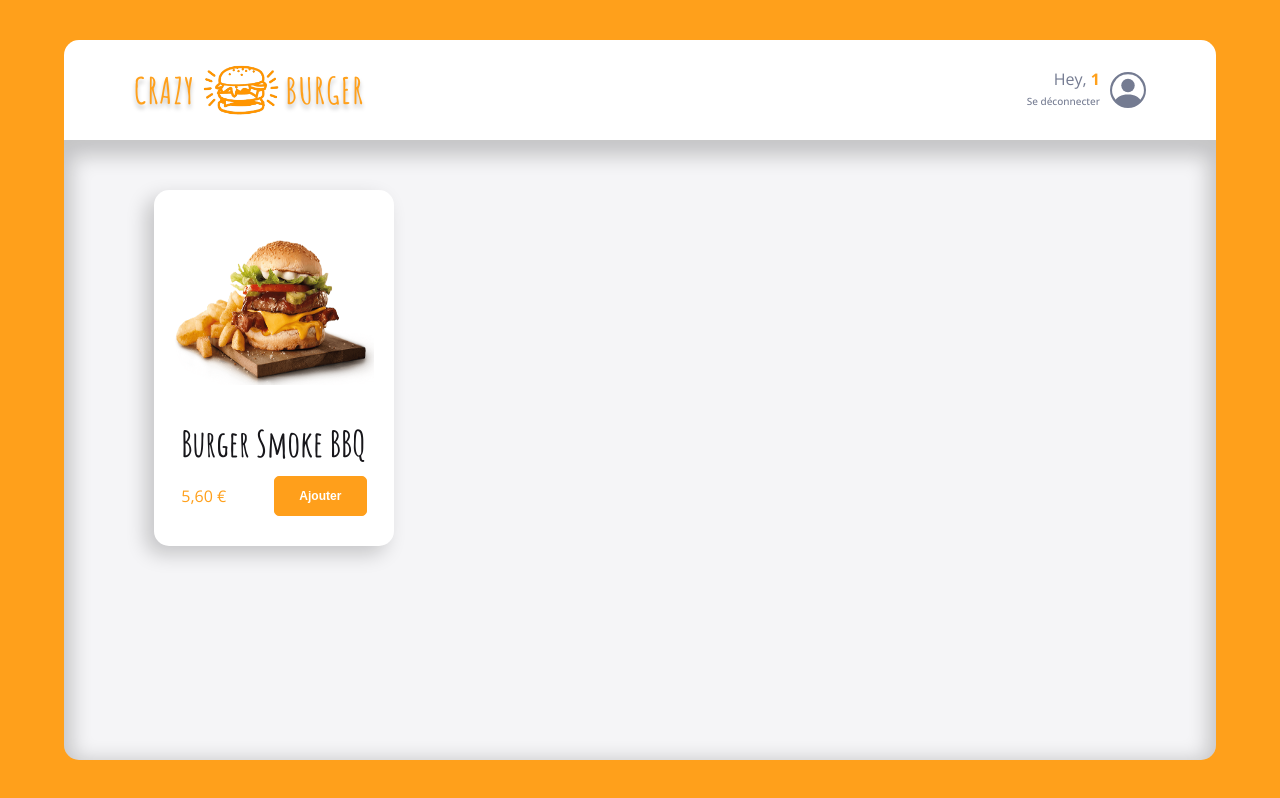
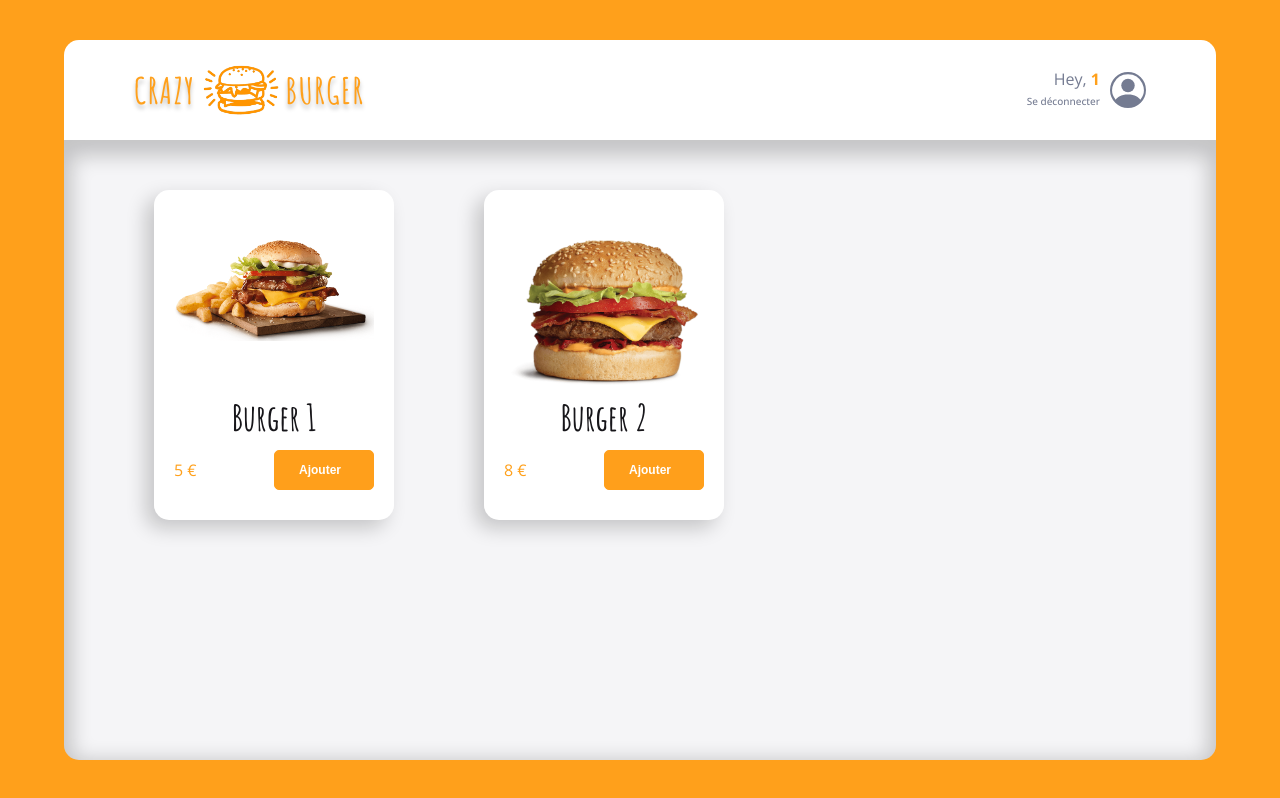
Before and after one commit to ChokDee-Sam/Crazee-Burger, a React (Vite) app: page /order/1 in a window 1280 px wide. Built offline with nearby package versions, Linux system fonts and the light colour scheme.

Commit message:
✨ F05 : Cards and Card

```diff
--- a/src/components/pages/order/Boxes.jsx
+++ /dev/null
@@ -1,92 +0,0 @@
-import PrimaryButton from "../../reusableUi/PrimaryButton.jsx"
-
-export default function Boxes() {
-  return (
-    <BoxesStyled>
-      <div className="card">
-        <img src="/images/burger1.png" alt="burger1" />
-
-        <div className="card-infos">
-          <div className="title">Burger Smoke BBQ</div>
-          <div className="CTA">
-            <div className="price">5,60 €</div>
-            <PrimaryButton label={"Ajouter"} className={"size"} />
-          </div>
-        </div>
-      </div>
-    </BoxesStyled>
-  )
-}
-
-import styled from "styled-components"
-const BoxesStyled = styled.div`
-  display: grid;
-  grid-template-columns: 1fr 1fr 1fr 1fr;
-  /* grid-template-columns: repeat(auto-fit, minmax(140px, 20%)); */
-  /* grid-template-rows: auto; */
-  width: 100%;
-  row-gap: 60px;
-  column-gap: 90px;
-  place-items: center;
-  /* padding: 50px 90px; */
-
-  .card {
-    display: flex;
-    flex-direction: column;
-    justify-content: center;
-    align-items: center;
-
-    background-color: #0004ff;
-    border-radius: 15px;
-    background: #fff;
-    box-shadow: -8px 8px 20px 0px rgba(0, 0, 0, 0.2);
-    /* width: 240px;
-    height: 330px; */
-    padding: 50px 20px 30px 20px;
-    gap: 35px;
-
-    img {
-      width: 200px;
-      height: 145px;
-      margin: 0 auto;
-    }
-
-    .card-infos {
-      .title {
-        color: #17161a;
-        font-family: Amatic SC;
-        font-size: 36px;
-        font-style: normal;
-        font-weight: 700;
-        line-height: normal;
-
-        margin-bottom: 10px;
-      }
-
-      .CTA {
-        display: flex;
-        align-items: center;
-        justify-content: space-between;
-        /* height: 30px; */
-
-        .price {
-          color: #ffa01b;
-          font-family: Open Sans;
-          font-size: 16px;
-          font-style: normal;
-          font-weight: 400;
-          line-height: 22px; /* 137.5% */
-        }
-        /* :first-child {
-          width: 50%;
-        } */
-
-        .size {
-          width: 50%;
-          height: 40px;
-          font-size: 12px;
-        }
-      }
-    }
-  }
-`
--- /dev/null
+++ b/src/components/pages/order/Card.jsx
@@ -0,0 +1,106 @@
+import PrimaryButton from "../../reusableUi/PrimaryButton.jsx"
+import { fakeMenu1 } from "../../../fakeData/fakeMenu.js"
+import styled from "styled-components"
+
+export default function Card() {
+  return fakeMenu1.map((el, index) => (
+    <CardStyled key={index}>
+      <div className="card-image">
+        <img src={el.imageSource} alt={el.title} />
+      </div>
+
+      <div className="card-infos">
+        <div className="title">{el.title}</div>
+        <div className="CTA">
+          <div className="price">{Math.round(el.price)} €</div>
+          <PrimaryButton label={"Ajouter"} className={"size"} />
+        </div>
+      </div>
+    </CardStyled>
+  ))
+
+  // <CardStyled>
+  //   <img src="/images/burger1.png" alt="burger1" />
+  //   <div className="card-infos">
+  //     <div className="title">Burger Smoke BBQ</div>
+  //     <div className="CTA">
+  //       <div className="price">5,60 €</div>
+  //       <PrimaryButton label={"Ajouter"} className={"size"} />
+  //     </div>
+  //   </div>
+  // </CardStyled>
+}
+
+const CardStyled = styled.div`
+  display: flex;
+  flex-direction: column;
+  justify-content: space-between;
+  /* align-items: center; */
+
+  background-color: #0004ff;
+  border-radius: 15px;
+  background: #fff;
+  box-shadow: -8px 8px 20px 0px rgba(0, 0, 0, 0.2);
+  width: 240px;
+  height: 330px;
+  padding: 50px 20px 30px 20px;
+  /* gap: 35px; */
+
+  .card-image {
+    /* width: 100%; */
+    /* height: 145px; */
+    display: flex;
+    justify-content: center;
+
+    img {
+      max-width: 100%;
+      max-height: 145px;
+      /* max-width: 200px;
+      max-height: 145px; */
+      margin: 0 auto;
+
+      /* margin: 0 auto; */
+    }
+  }
+
+  .card-infos {
+    width: 100%;
+
+    .title {
+      color: #17161a;
+      font-family: Amatic SC;
+      font-size: 36px;
+      font-style: normal;
+      font-weight: 700;
+      line-height: normal;
+      text-align: center;
+
+      margin-bottom: 10px;
+    }
+
+    .CTA {
+      display: flex;
+      align-items: center;
+      justify-content: space-between;
+      /* height: 30px; */
+
+      .price {
+        color: #ffa01b;
+        font-family: Open Sans;
+        font-size: 16px;
+        font-style: normal;
+        font-weight: 400;
+        line-height: 22px; /* 137.5% */
+      }
+      /* :first-child {
+          width: 50%;
+        } */
+
+      .size {
+        width: 50%;
+        height: 40px;
+        font-size: 12px;
+      }
+    }
+  }
+`
--- /dev/null
+++ b/src/components/pages/order/Cards.jsx
@@ -0,0 +1,21 @@
+import styled from "styled-components"
+import Card from "./Card.jsx"
+
+export default function Cards() {
+  return (
+    <CardsStyled>
+      <Card />
+    </CardsStyled>
+  )
+}
+
+const CardsStyled = styled.div`
+  display: grid;
+  grid-template-columns: 1fr 1fr 1fr 1fr;
+  /* grid-template-columns: repeat(auto-fit, minmax(140px, 20%)); */
+  /* grid-template-rows: auto; */
+  width: 100%;
+  row-gap: 60px;
+  column-gap: 90px;
+  place-items: center;
+`
--- a/src/components/pages/order/Main.jsx
+++ b/src/components/pages/order/Main.jsx
@@ -1,6 +1,6 @@
 import styled from "styled-components"
 import { theme } from "../../../theme"
-import Boxes from "./Boxes"
+import Boxes from "./Cards"
 
 export default function Main() {
   return (
@@ -20,7 +20,7 @@ const MainStyled = styled.div`
   width: 100%;
   /* margin: 0 auto; */
 
-  /* height: calc(95vh-10vh); */
+  height: calc(95vh-10vh);
   /* background: #73b7e1; */
   padding: 50px 90px;
 
--- a/src/components/reusableUi/PrimaryButton.jsx
+++ b/src/components/reusableUi/PrimaryButton.jsx
@@ -13,18 +13,18 @@ export default function PrimaryButton({ label, Icon, className }) {
 
 const PrimaryButtonStyled = styled.button`
   display: flex;
-  /* display: inline-flex; */
+ */
   justify-content: center;
   align-items: center;
   /* position: relative; */
 
   width: 100%;
-  height: 100%;
   /* padding: 18px; */
 
   /* white-space: nowrap; */
   text-decoration: none;
   line-height: 1;
+  cursor: pointer;
 
   padding: 18px 24px;
 
```
